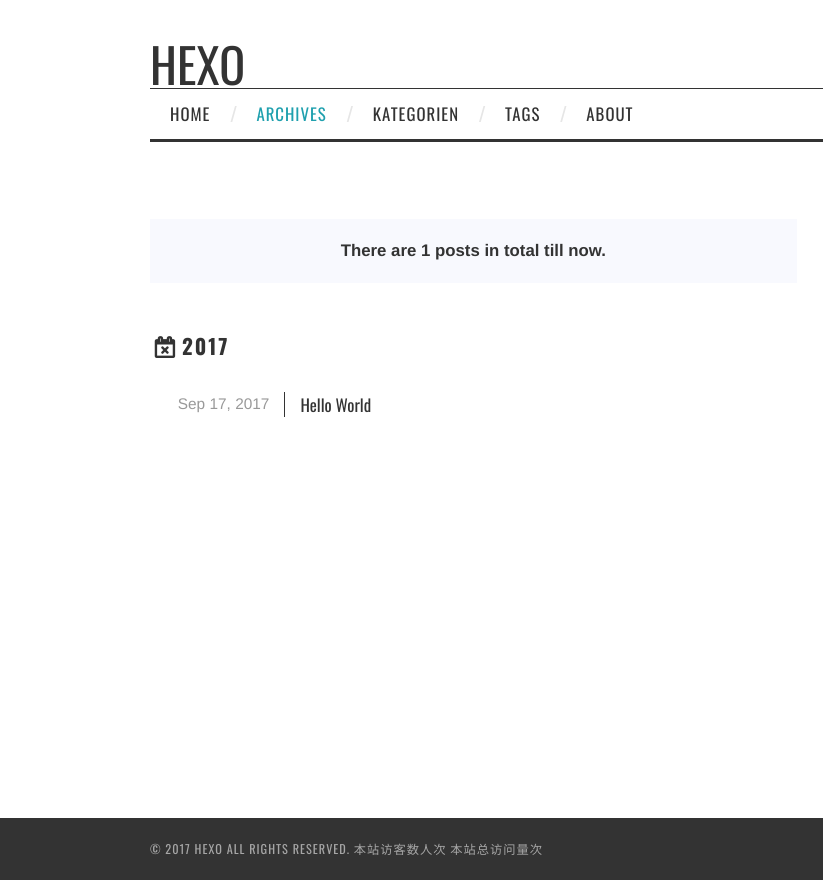
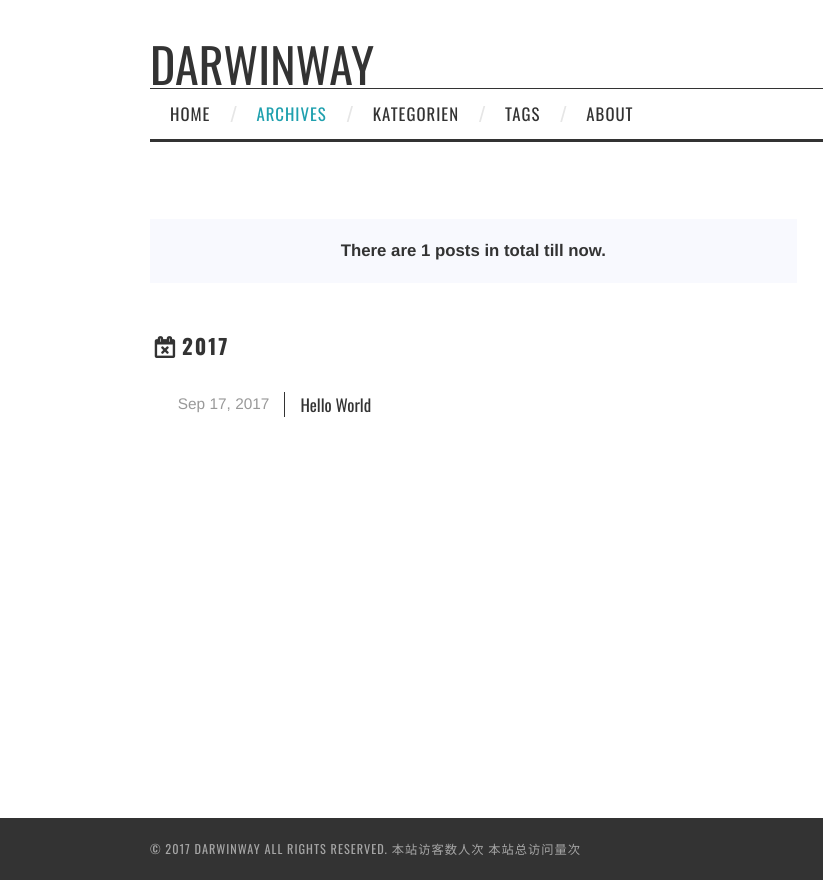
Before and after one commit to DarwinWay/DarwinWay.github.io, a plain HTML site: page archives/index.html in a window 1280 px wide. Shown: the full height of the page, 0-823 px from the left. Drawn offline with nearby package versions, Linux system fonts and the light colour scheme; some packages are replaced by stand-ins of ours; no server answers; a script that the page names is missing.

Commit message:
Site updated: 2017-09-19 00:27:54

```diff
--- a/archives/index.html
+++ b/archives/index.html
@@ -3,20 +3,20 @@
 <head>
   <meta charset="utf-8">
 
-  <title>Archiv | Hexo</title>
+  <title>Archiv | DarwinWay</title>
   <meta name="viewport" content="width=device-width, initial-scale=1, maximum-scale=1">
 
 
 
 
   <meta property="og:type" content="website">
-<meta property="og:title" content="Hexo">
+<meta property="og:title" content="DarwinWay">
 <meta property="og:url" content="http://yoursite.com/archives/index.html">
-<meta property="og:site_name" content="Hexo">
+<meta property="og:site_name" content="DarwinWay">
 <meta name="twitter:card" content="summary">
-<meta name="twitter:title" content="Hexo">
+<meta name="twitter:title" content="DarwinWay">
 
-    <link rel="alternate" href="/atom.xml" title="Hexo" type="application/atom+xml">
+    <link rel="alternate" href="/atom.xml" title="DarwinWay" type="application/atom+xml">
 
   <link rel="icon" href="/css/images/favicon.ico">
 
@@ -60,7 +60,7 @@
 
           <h1 class="site-title">
 
-              <a href="/" title="Hexo" rel="home"> Hexo </a>
+              <a href="/" title="DarwinWay" rel="home"> DarwinWay </a>
 
           </h1>
 
@@ -298,7 +298,7 @@
 
   <div class="clearfix container">
       <div class="site-info">
-	      &copy; 2017 Hexo All Rights Reserved.
+	      &copy; 2017 DarwinWay All Rights Reserved.
 
             <span id="busuanzi_container_site_uv">
               本站访客数<span id="busuanzi_value_site_uv"></span>人次
```
Also changed, not shown: 2017/09/17/hello-world/index.html (+5 -5 lines), README.cn.html (+8 -8 lines), archives/2017/09/index.html (+7 -7 lines), archives/2017/index.html (+7 -7 lines), index.html (+7 -7 lines).
